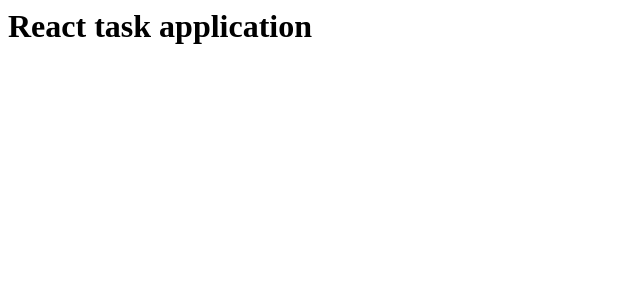
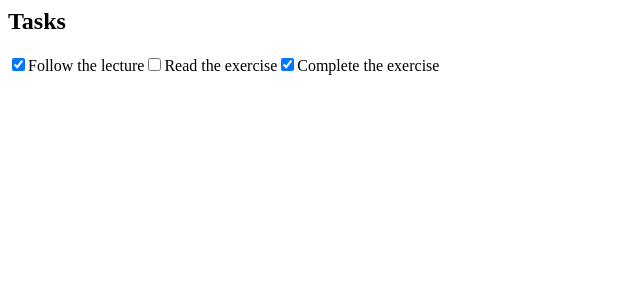
Before and after one commit to kristiania-pg6301-2024/pg6301-frontend-programming, a React (Vite) app in the folder client/: page / in a window 1280 px wide. Shown: the top 300 px of the page, without its empty margins (0-640 px from the left). Built offline with nearby package versions, Linux system fonts and the light colour scheme.

Commit message:
copy static example from exercise text

```diff
--- a/client/src/components/app/taskApplication.jsx
+++ b/client/src/components/app/taskApplication.jsx
@@ -1,5 +1,17 @@
 import React from "react";
 
 export function TaskApplication() {
-    return <h1>React task application</h1>;
+    const tasks = [
+        { id: 1, description: "Follow the lecture", completed: true },
+        { id: 2, description: "Read the exercise", completed: false },
+        { id: 3, description: "Complete the exercise", completed: true },
+    ];
+
+    return <div>
+        <h2>Tasks</h2>
+        {tasks.map(({id, description, completed}) => <label key={id}>
+            <input type="checkbox" checked={completed} />
+            {description}
+        </label>)}
+    </div>;
 }
```
